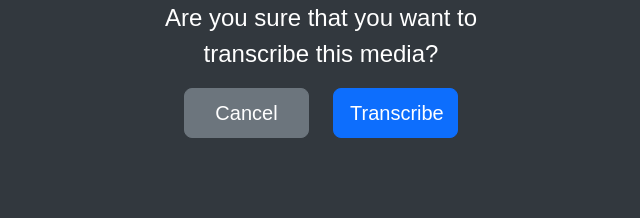
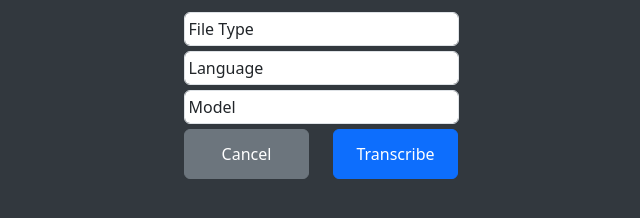
Before and after one commit to aGrover12/media-transcribe, an Electron app: page ui/transcribeModal.html in a window 800 px wide. Shown: the whole page, without its empty margins (79-719 px from the left). Drawn offline with nearby package versions, Linux system fonts and the light colour scheme.

Commit message:
Styling transcribe modal

```diff
--- a/main.ts
+++ b/main.ts
@@ -32,7 +32,7 @@ function createMainWindow() {
 
   function createTranscribeWindow() {
     const transcribeWindow = new BrowserWindow({
-      height: 200,
+      height: 225,
       width: 400,
       autoHideMenuBar: true,
       resizable: false,
@@ -63,8 +63,8 @@ function createMainWindow() {
 
   app.on('window-all-closed', () => {
     app.quit()
-  })
+  });
 
   ipcMain.on('sendMedia', (_ , media) => {
       createTranscribeWindow()
-  })
+  });
--- a/ui/transcribeModal.css
+++ b/ui/transcribeModal.css
@@ -1,3 +1,7 @@
+.cancel-btn {
+    text-align: end;
+}
+
 .container {
     font-family: arial;
     font-size: 24px;
@@ -5,8 +9,18 @@
     height: 200px;
 }
 
-.cancel-btn {
-    text-align: end;
+.form-control {
+    width: 275px;
+}
+
+.form-group {
+    margin-bottom: 5px;
+    justify-content: center;
+    display: flex;
+}
+
+.top {
+    margin-top: 12px;
 }
 
 body {
--- a/ui/transcribeModal.html
+++ b/ui/transcribeModal.html
@@ -3,17 +3,44 @@
     <link rel="stylesheet" type="text/css" href="./transcribeModal.css">
 </head>
 <body>
-    <div class="container">
-        <div class="row">
-            <p>Are you sure that you want to transcribe this media?</p>
+    <form>
+    <div class="form-group top">
+        <select class="form-control p-1" id="exampleFormControlSelect1" placeholder="Enter email">
+            <option value="" disabled selected>File Type</option>
+            <option>1</option>
+            <option>2</option>
+            <option>3</option>
+            <option>4</option>
+            <option>5</option>
+        </select>
+        </div>
+        <div class="form-group">
+        <select class="form-control p-1" id="exampleFormControlSelect1" >
+            <option value="" disabled selected>Language</option>
+            <option>1</option>
+            <option>2</option>
+            <option>3</option>
+            <option>4</option>
+            <option>5</option>
+        </select>
+        </div>
+        <div class="form-group">
+        <select class="form-control p-1" id="exampleFormControlSelect1">
+            <option value="" disabled selected>Model</option>
+            <option>1</option>
+            <option>2</option>
+            <option>3</option>
+            <option>4</option>
+            <option>5</option>
+        </select>
         </div>
         <div class="row">
             <div class="col cancel-btn">
-                <button type="button" class="btn btn-secondary btn-lg">Cancel</button>
+                <button type="button" class="btn btn-secondary">Cancel</button>
             </div>
             <div class="col">
-                <button type="button" class="btn btn-primary btn-lg">Transcribe</button>
+                <button type="submit" class="btn btn-primary">Transcribe</button>
             </div>
         </div>
-      </div>
+      </form>
 </body>
```
